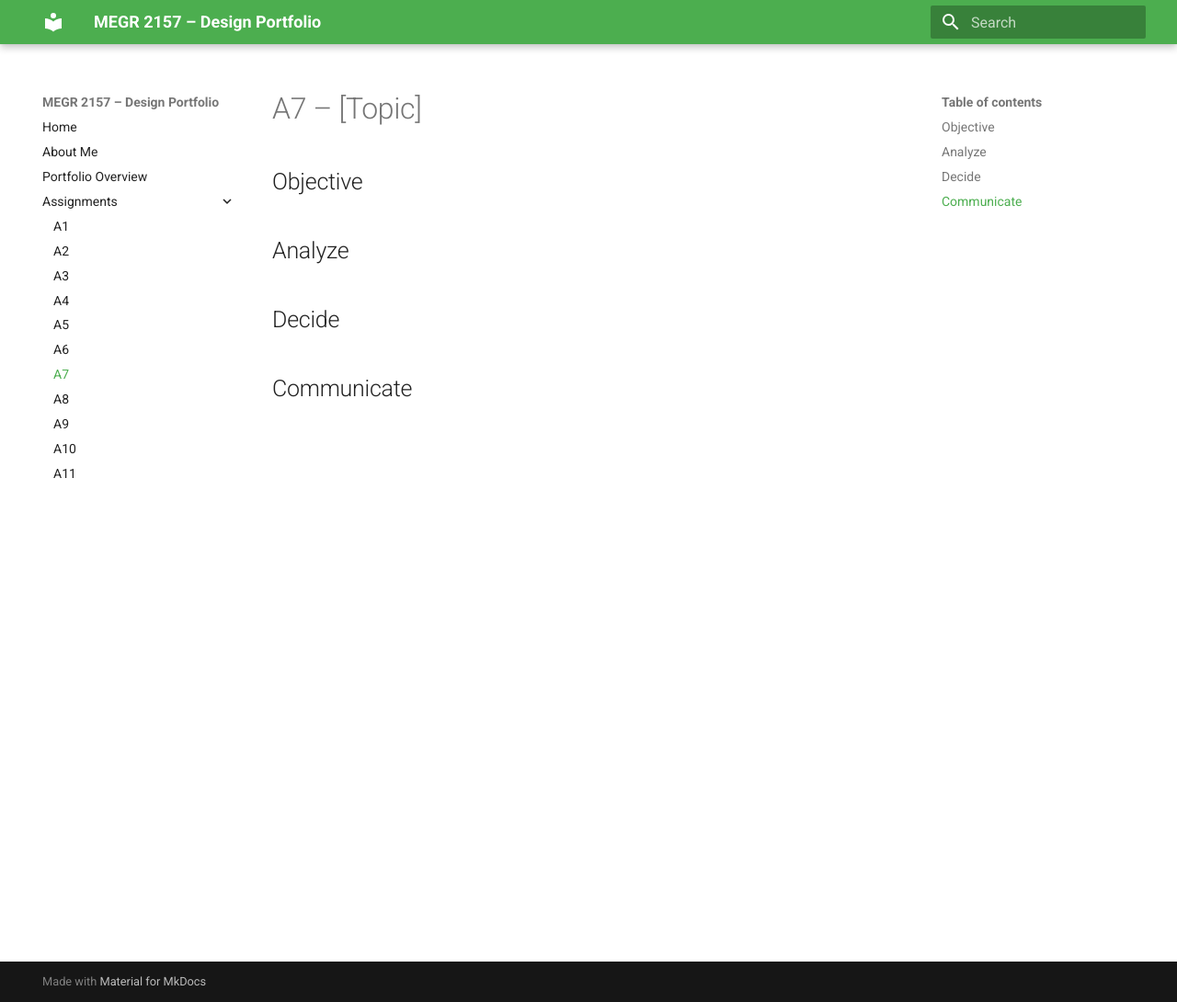
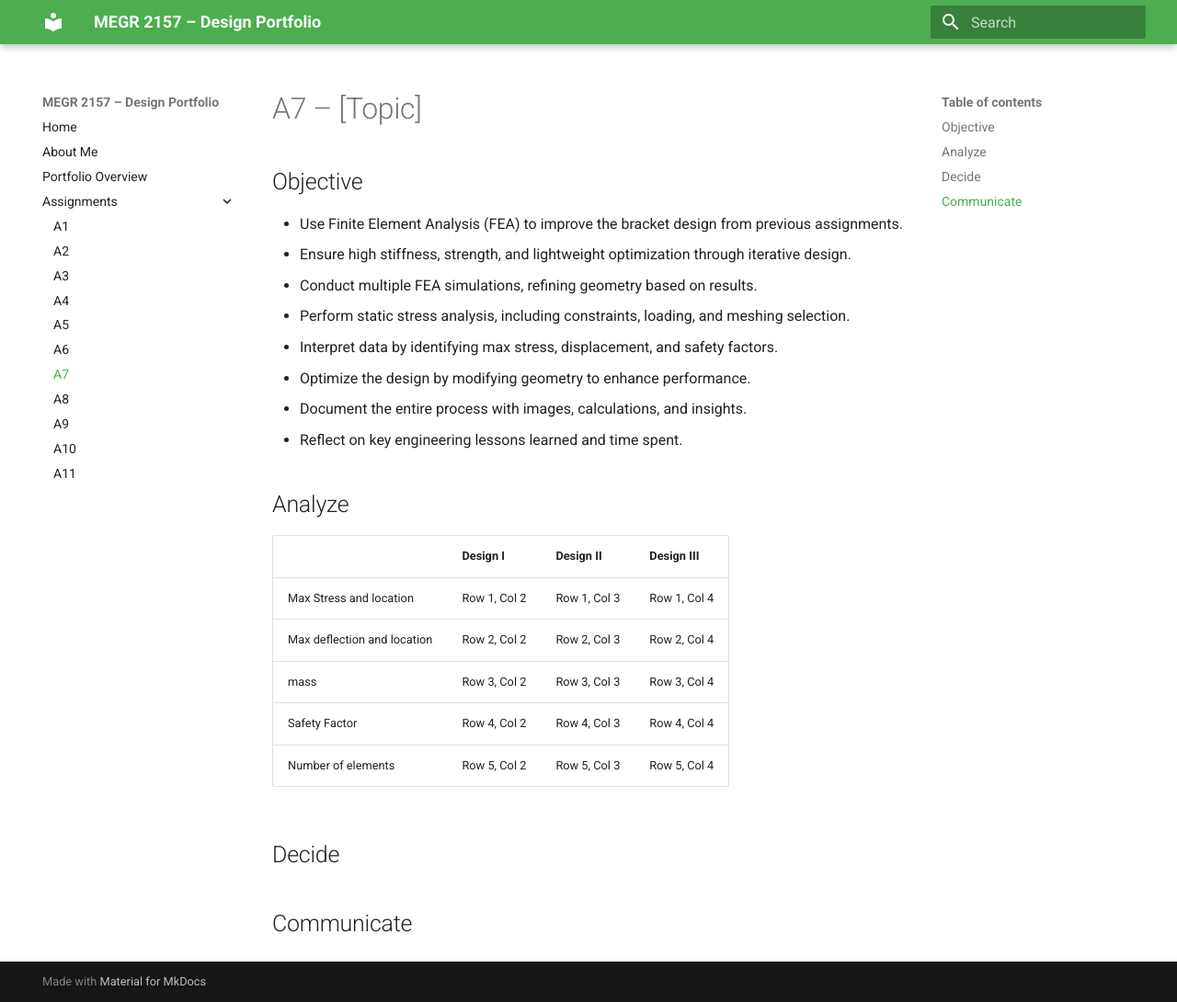
Before and after one commit to CandyVas/megr2157-portfolio, an MkDocs documentation site: the page built from docs/assignments/A07/index.md, in a window 1280 px wide and 1090 px high. Shown: the whole window at 92% size. Built offline with MkDocs 1.6.1 and Material for MkDocs 9.7.7, drawn with Linux system fonts in a browser that asks for light colours.

Commit message:
Update index.md

```diff
--- a/docs/assignments/A07/index.md
+++ b/docs/assignments/A07/index.md
@@ -2,8 +2,25 @@
 
 ## Objective
 
++ Use Finite Element Analysis (FEA) to improve the bracket design from previous assignments.
++ Ensure high stiffness, strength, and lightweight optimization through iterative design.
++ Conduct multiple FEA simulations, refining geometry based on results.
++ Perform static stress analysis, including constraints, loading, and meshing selection.
++ Interpret data by identifying max stress, displacement, and safety factors.
++ Optimize the design by modifying geometry to enhance performance.
++ Document the entire process with images, calculations, and insights.
++ Reflect on key engineering lessons learned and time spent.
 
 ## Analyze
+
+|  | Design I | Design II | Design III |
+| --- | --- | --- | --- |
+| Max Stress and location | Row 1, Col 2 | Row 1, Col 3 | Row 1, Col 4 |
+| Max deflection and location | Row 2, Col 2 | Row 2, Col 3 | Row 2, Col 4 |
+| mass | Row 3, Col 2 | Row 3, Col 3 | Row 3, Col 4 |
+| Safety Factor | Row 4, Col 2 | Row 4, Col 3 | Row 4, Col 4 |
+| Number of elements | Row 5, Col 2 | Row 5, Col 3 | Row 5, Col 4 |
+
 
 
 ## Decide
```
